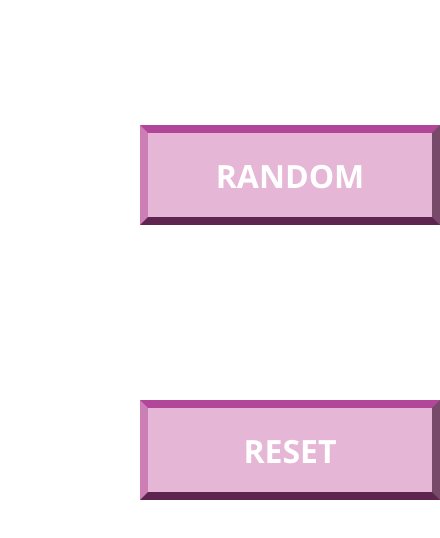
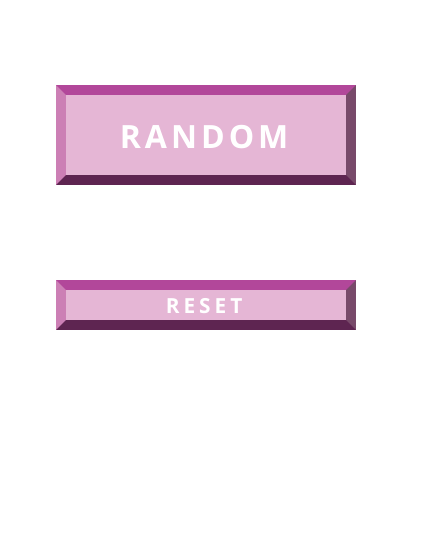
Before and after one commit to kristenburgess25/color-changer, a plain HTML site: page index.html in a window 390 px wide. Shown: the whole page, 440 px wide, since content can reach past the window. Drawn offline with nearby package versions, Linux system fonts and the light colour scheme.

Commit message:
add mobile responsive css

```diff
--- a/styles.css
+++ b/styles.css
@@ -17,8 +17,9 @@ button {
     color: white;
     background-color: #E5B6D5;
     border-color: #B2479A #CC7FB5;
-    border-width: 8px;
+    border-width: 10px;
     font-size: 200%;
+    letter-spacing: 4px;
 
 }
 
@@ -27,6 +28,26 @@ button:hover {
   border-color: #CC7FB5 #E5B6D5;
 }
 
-.randombtn {}
+@media screen and (max-width: 568px) {
+  div {
+    margin-left: 1px;
+    /*display: block;*/
+    padding: 10px;
+  }
 
-.resetbtn {}
+  button {
+    margin-left: 15%;
+    margin-right: 15%;
+    margin-top: 25%;
+  }
+
+/*#randombtn {
+  width:
+  height:
+}*/
+
+#resetbtn {
+  height: 50px;
+  font-size: 130%;
+}
+}
```
